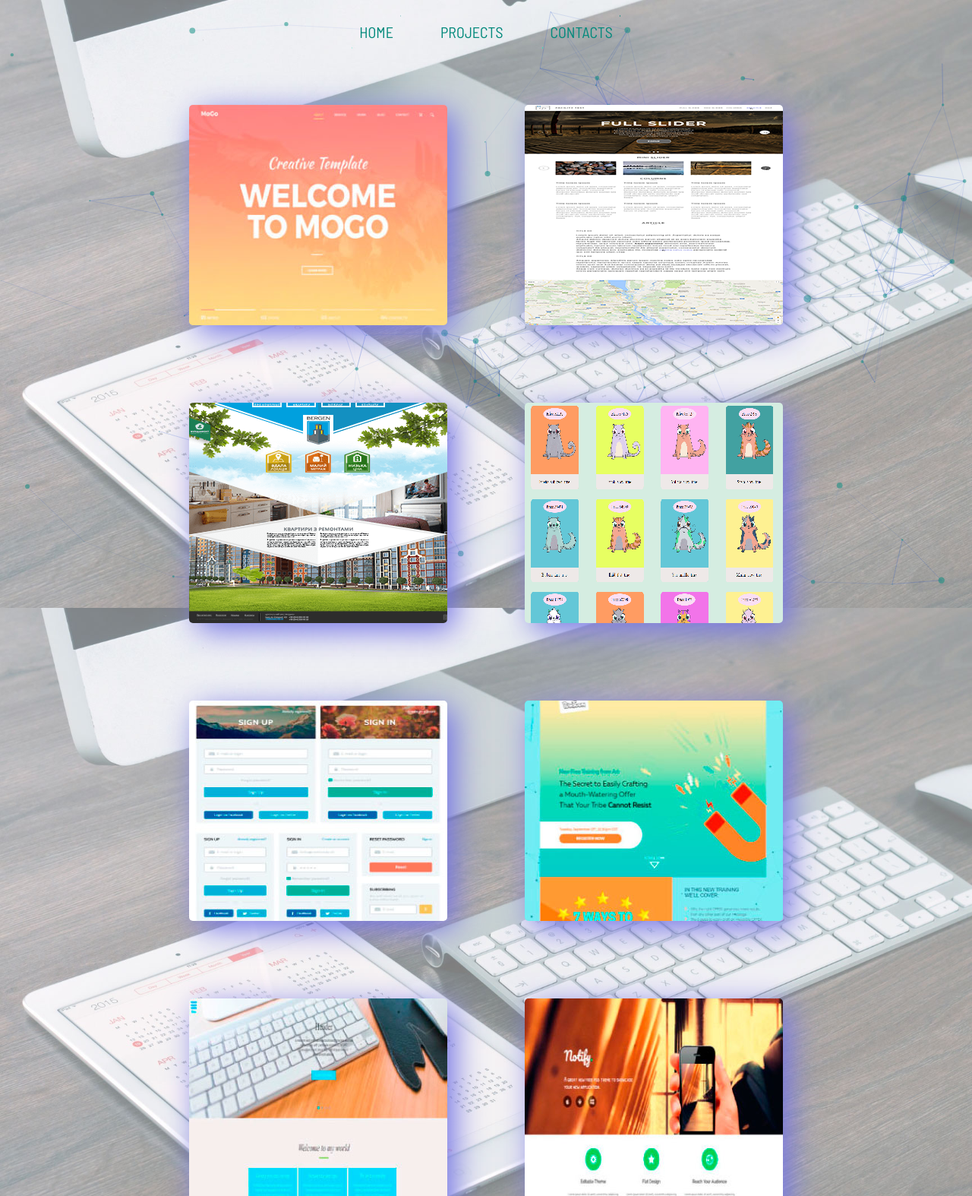
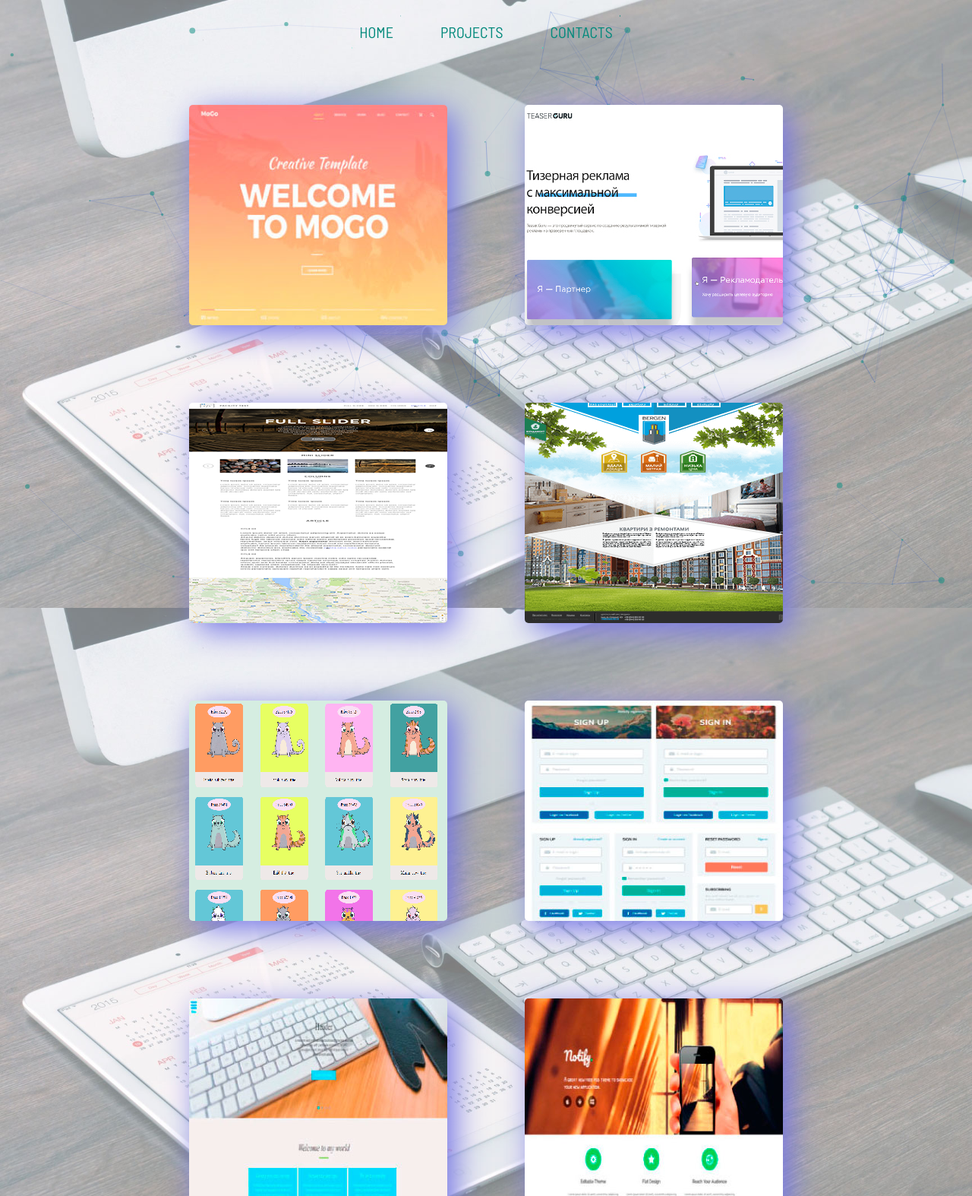
Before and after one commit to VolodymyrTrykoz/Portfolio, a website: page projects.html in a window 1280 px wide. Shown: the top 1574 px of the page at 76% size. Drawn offline with Linux system fonts and the light colour scheme; a web font is replaced by a local one.

Commit message:
added new project

```diff
--- a/projects.html
+++ b/projects.html
@@ -43,6 +43,28 @@
 						</a>
 					</div>
 				</div>
+
+
+				<div class="flip-box">
+					<div class="flip-box__item">
+						<div class="item__front">
+							<img src="dist/img/lab.jpg" alt="lab.png" class="front-img">
+						</div>
+						<a href="https://volodymyrtrykoz.github.io/teaser/index.html" target="_blank">
+							<div class="item__back">
+								<ul class="back__list">Used technologies:
+									<li class="back__list-item">HTML5</li>
+									<li class="back__list-item">CSS3</li>
+									<li class="back__list-item">SASS</li>
+									<li class="back__list-item">BEM</li>
+									<li class="back__list-item">Javascript</li>
+									<li class="back__list-item">Gulp</li>
+								</ul>
+							</div>
+						</a>
+					</div>
+				</div>
+
 
 
 				<div class="flip-box">
@@ -126,23 +148,6 @@
 				</div>
 
 
-				<div class="flip-box">
-					<div class="flip-box__item">
-						<div class="item__front">
-							<img src="dist/img/powToon.jpg" alt="powtoon.img" class="front-img">
-						</div>
-						<a href="https://volodymyrtrykoz.github.io/GitHubPages/PowToon/" target="_blank">
-							<div class="item__back">
-								<ul class="back__list">Used technologies:
-									<li class="back__list-item">HTML5</li>
-									<li class="back__list-item">CSS3</li>
-									<li class="back__list-item">Javascript</li>
-								</ul>
-							</div>
-						</a>
-					</div>
-				</div>
-
 
 				<div class="flip-box">
 					<div class="flip-box__item">
```
Also changed, not shown: dist/img/lab.jpg (added).
